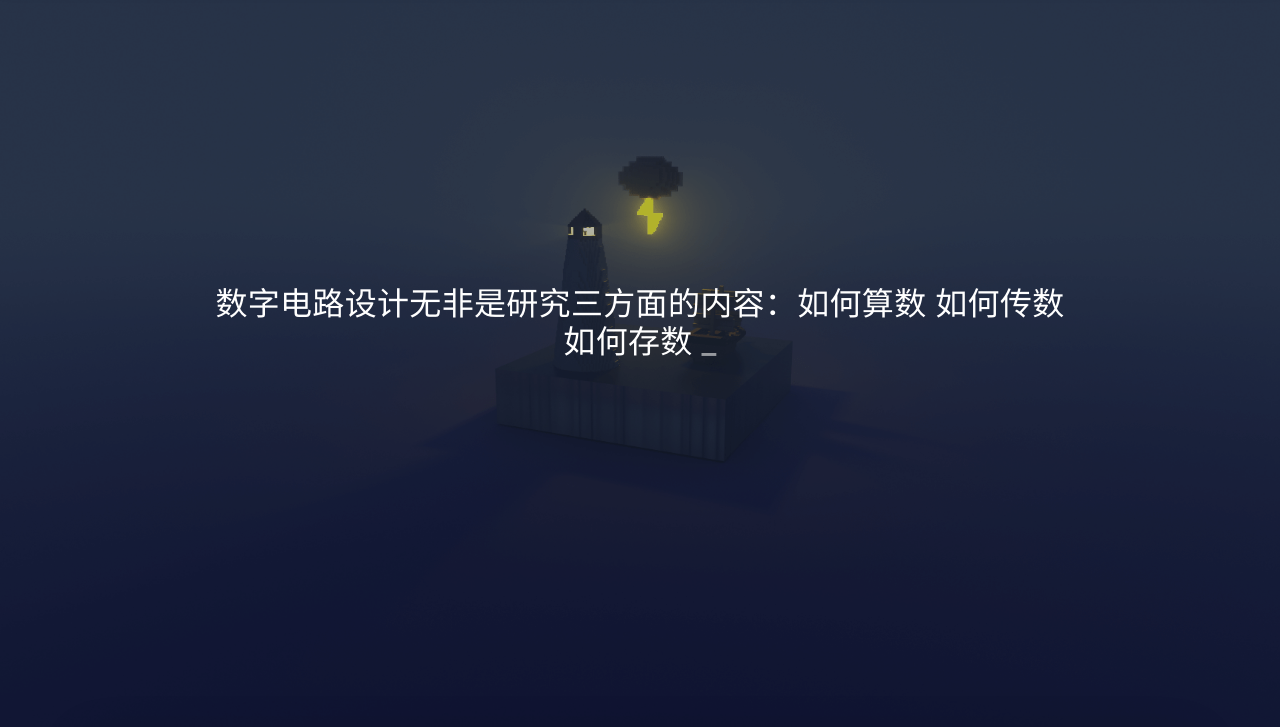
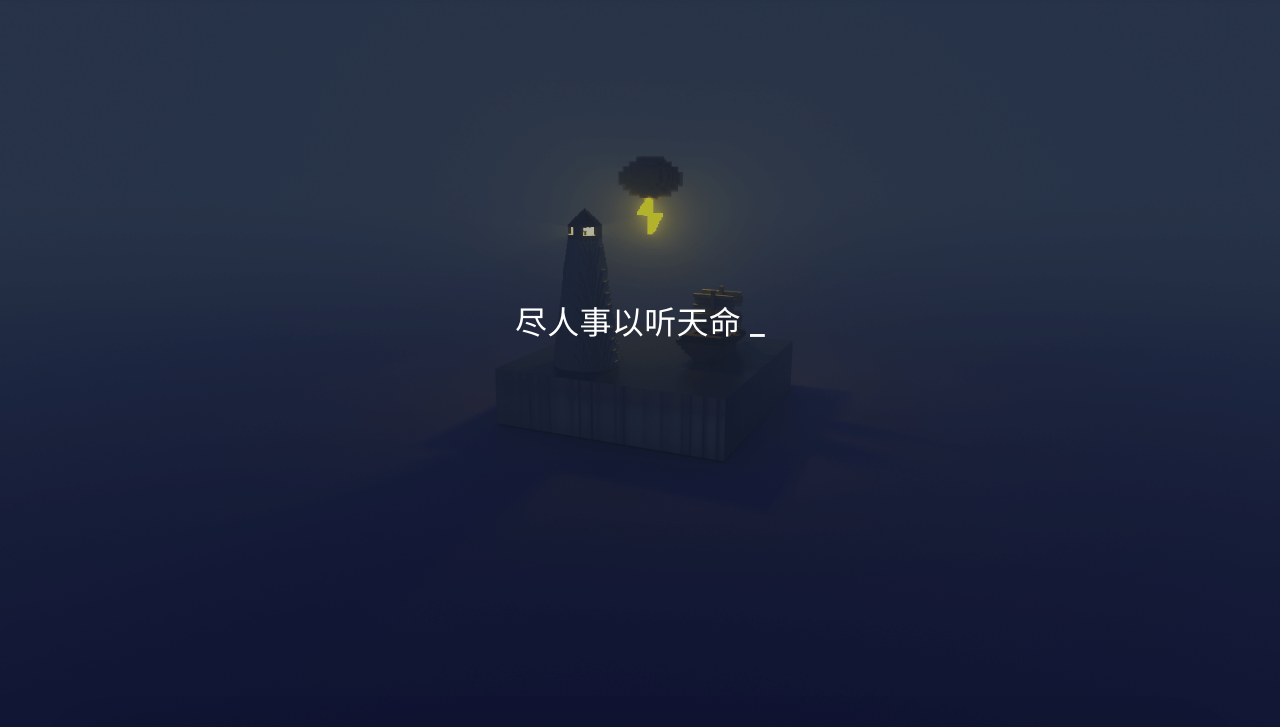
Before and after one commit to Duorui/Duorui.github-io, a plain HTML site: page index.html in a window 1280 px wide. Shown: the part 73-800 px from the top of the page. Drawn offline with nearby package versions, Linux system fonts and the light colour scheme; some packages are replaced by stand-ins of ours; a script that the page names is missing; some icons are missing; a small style sheet from the web is missing.

Commit message:
Site updated: 2022-12-06 11:19:43

```diff
--- a/index.html
+++ b/index.html
@@ -200,7 +200,7 @@
       <div class="banner-text text-center fade-in-up">
         <div class="h2">
 
-            <span id="subtitle" data-typed-text="数字电路设计无非是研究三方面的内容：如何算数 如何传数 如何存数"></span>
+            <span id="subtitle" data-typed-text="尽人事以听天命"></span>
 
         </div>
 
```
